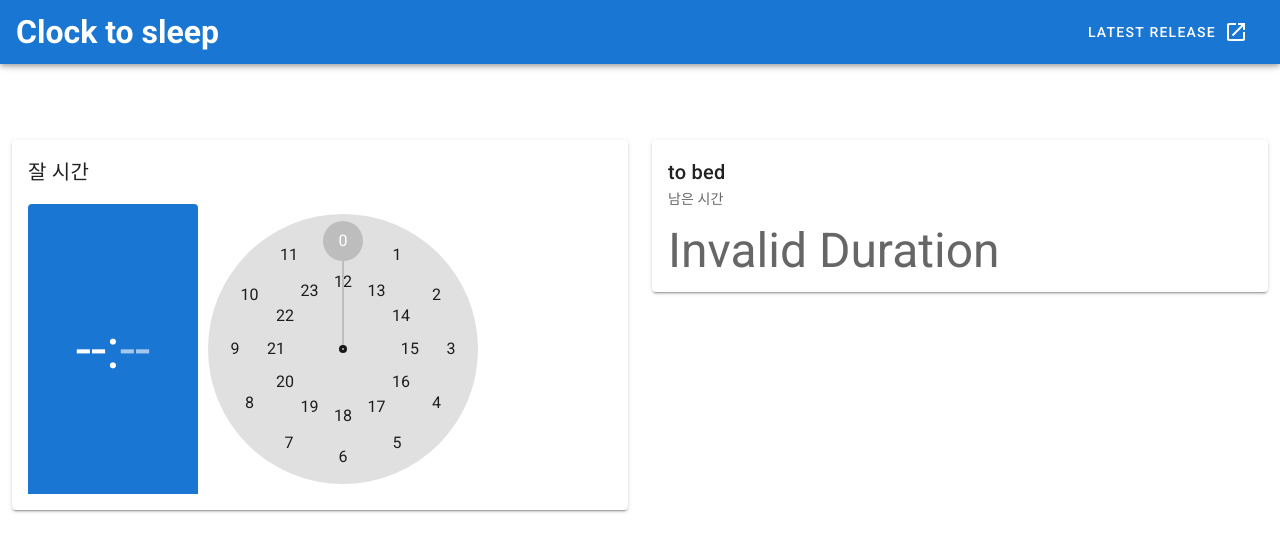
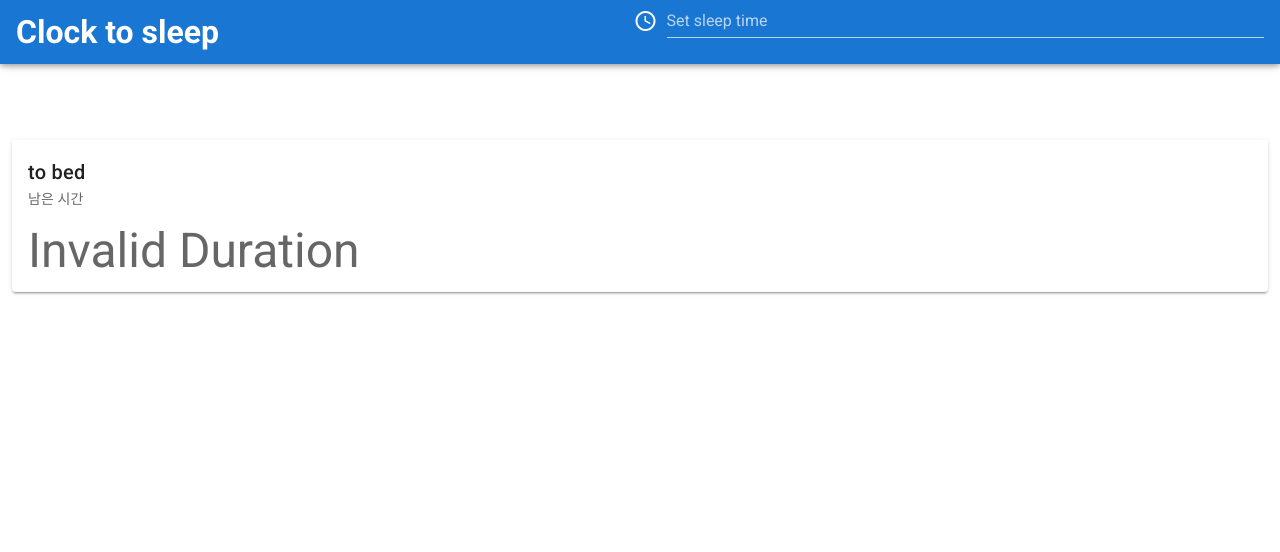
Before and after one commit to LoveMeWithoutAll/clock-to-death, a Vue app: page / in a window 1280 px wide. Shown: the top 552 px of the page. Built offline with nearby package versions, Linux system fonts and the light colour scheme.

Commit message:
Set timer dialog

```diff
--- a/src/App.vue
+++ b/src/App.vue
@@ -1,19 +1,6 @@
 <template>
   <v-app>
-    <v-app-bar app color="primary" dark>
-      <div class="d-flex align-center">
-        <h1>Clock to sleep</h1>
-      </div>
-      <v-spacer></v-spacer>
-      <v-btn
-        href="https://github.com/LoveMeWithoutAll/clock-to-death"
-        target="_blank"
-        text
-      >
-        <span class="mr-2">Latest Release</span>
-        <v-icon>mdi-open-in-new</v-icon>
-      </v-btn>
-    </v-app-bar>
+    <menu-bar></menu-bar>
     <v-main>
       <router-view />
     </v-main>
@@ -22,10 +9,13 @@
 
 <script lang="ts">
 import Vue from "vue";
+import MenuBar from "@/components/menu-bar.vue"
 
 export default Vue.extend({
   name: "App",
-
+  components: {
+    MenuBar
+  },
   data: () => ({
     //
   }),
--- /dev/null
+++ b/src/components/menu-bar.vue
@@ -0,0 +1,62 @@
+<template>
+  <v-app-bar app color="primary" dark>
+    <div class="d-flex align-center">
+      <h1>Clock to sleep</h1>
+    </div>
+    <v-spacer></v-spacer>
+    <v-dialog
+      ref="dialog"
+      v-model="modal"
+      :return-value.sync="time"
+      persistent
+      width="290px"
+    >
+      <template v-slot:activator="{ on, attrs }">
+        <v-text-field
+          v-model="time"
+          label="Set sleep time"
+          prepend-icon="mdi-clock-time-four-outline"
+          readonly
+          v-bind="attrs"
+          v-on="on"
+        ></v-text-field>
+      </template>
+      <v-time-picker
+        v-if="modal"
+        v-model="time"
+        full-width
+        @change="set"
+        format="24hr"
+      >
+        <v-spacer></v-spacer>
+        <v-btn text color="primary" @click="modal = false"> Cancel </v-btn>
+        <v-btn text color="primary" @click="$refs.dialog.save(time)">
+          OK
+        </v-btn>
+      </v-time-picker>
+    </v-dialog>
+  </v-app-bar>
+</template>
+
+<script lang="ts">
+import { Vue, Component } from "vue-property-decorator";
+import SleepInput from "@/components/sleep-input.vue";
+import { mapMutations } from "vuex";
+
+@Component({
+  components: {
+    SleepInput,
+  },
+  methods: {
+    ...mapMutations({
+      set: "setTime",
+    }),
+  },
+})
+export default class MenuBar extends Vue {
+  modal = false;
+  time = null;
+}
+</script>
+
+<style scoped></style>
--- a/src/components/sleep-input.vue
+++ b/src/components/sleep-input.vue
@@ -1,20 +1,16 @@
 <template>
-  <v-card>
-    <v-card-title>잘 시간</v-card-title>
-    <v-card-text>
-      <v-time-picker
-        v-model="time"
-        @change="set"
-        format="24hr"
-        landscape
-        scrollable
-      ></v-time-picker>
-    </v-card-text>
+  <v-card v-click-outside="closeModal">
+    <v-time-picker
+      v-model="time"
+      @change="set"
+      format="24hr"
+      full-width
+    ></v-time-picker>
   </v-card>
 </template>
 
 <script lang="ts">
-import { Vue, Component } from "vue-property-decorator";
+import { Vue, Component, Emit } from "vue-property-decorator";
 import { mapMutations } from "vuex";
 
 @Component({
@@ -26,6 +22,12 @@ import { mapMutations } from "vuex";
 })
 export default class SleepInput extends Vue {
   time = "";
+
+  @Emit()
+  // eslint-disable-next-line @typescript-eslint/no-empty-function
+  closeModal(): void {
+    console.log('in sleep input')
+  }
 }
 </script>
 
--- a/src/views/Home.vue
+++ b/src/views/Home.vue
@@ -2,9 +2,6 @@
   <v-main>
     <v-container fluid>
       <v-row>
-        <v-col>
-          <sleep-input></sleep-input>
-        </v-col>
         <v-col>
           <timer></timer>
         </v-col>
@@ -16,11 +13,9 @@
 <script lang="ts">
 import { Vue, Component } from "vue-property-decorator";
 import Timer from "@/components/timer.vue";
-import SleepInput from "@/components/sleep-input.vue";
 
 @Component({
   components: {
-    SleepInput,
     Timer,
   },
 })
```
